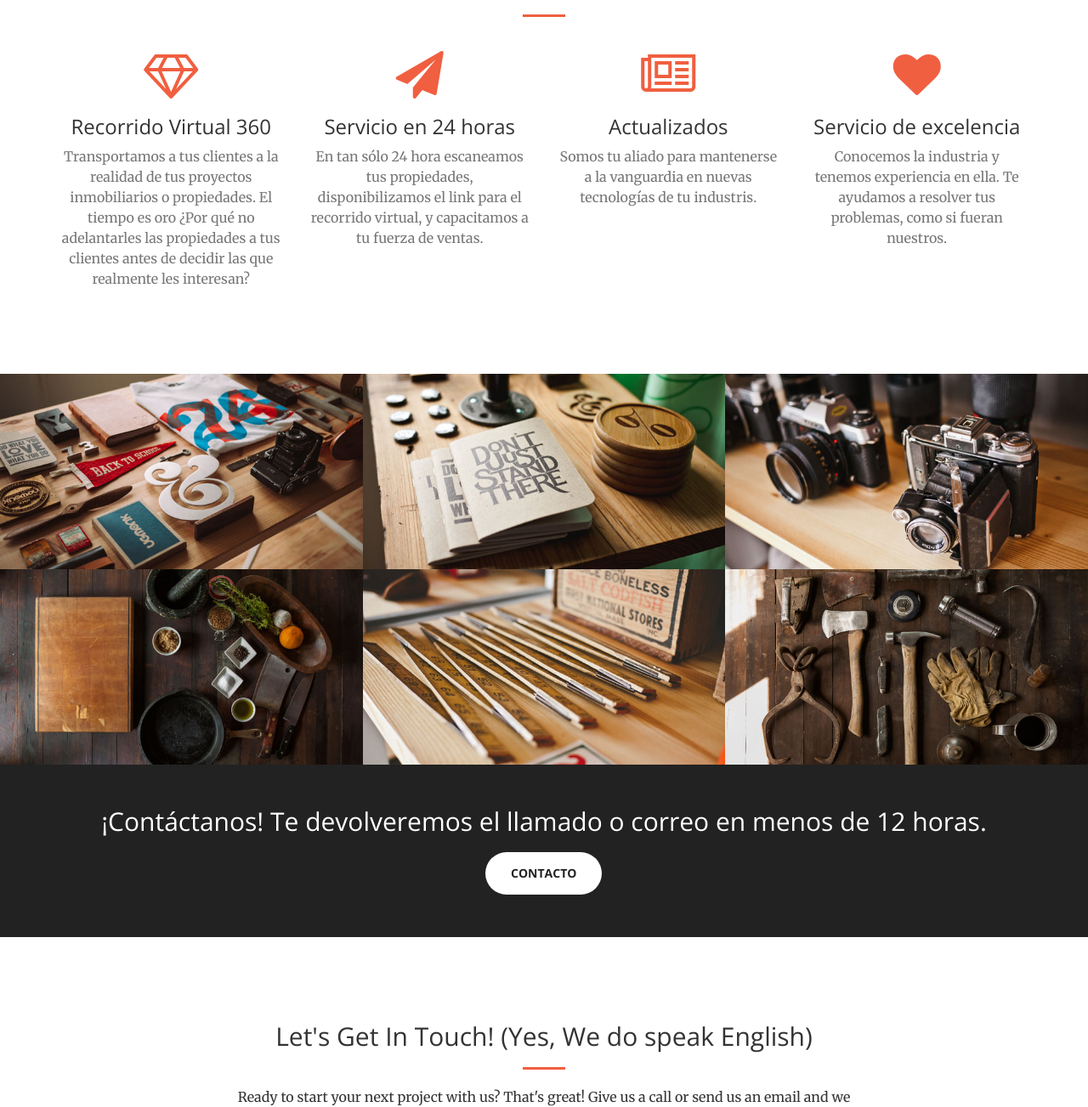
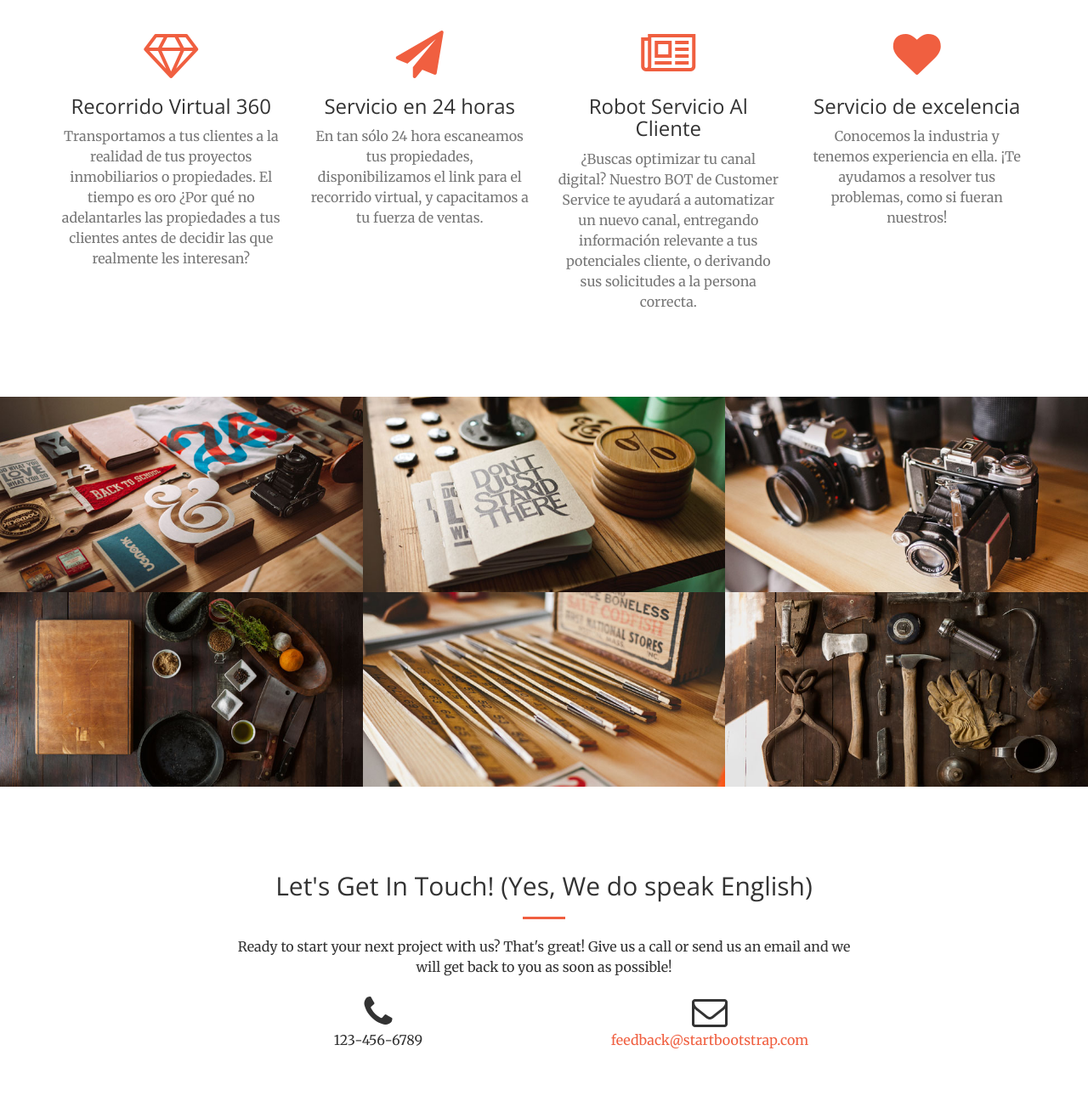
Before and after one commit to andresfigueroab/realtech, a website: page index.html in a window 1280 px wide. Shown: the part 1378-2681 px from the top of the page at 85% size. Drawn offline with nearby package versions, Linux system fonts and the light colour scheme.

Commit message:
borrar contacto - arreglar texto

```diff
--- a/index.html
+++ b/index.html
@@ -85,7 +85,7 @@
                 <div class="col-lg-8 col-lg-offset-2 text-center">
                     <h2 class="section-heading">¡Tenemos lo que necesitas!</h2>
                     <hr class="light">
-                    <p class="text-faded">Contáctate con nosotros para una evaluación gratuita de nuestros servicios. Vive la experiencia, para que puedas evaluar nuestros servicios. No te quedes fuera, y comienza a entregarle a tus potenciales clientes la experiencia que necesitas para acelerar sus decisiones de compra y mejorar tus ventas.</p>
+                    <p class="text-faded">Contáctate con nosotros para una evaluación gratuita de nuestros servicios. No te quedes fuera, y comienza a entregarle a tus potenciales clientes la experiencia que necesitas para acelerar sus decisiones de compra y mejorar tus ventas.</p>
                     <a href="#services" class="page-scroll btn btn-default btn-xl sr-button">¡Quiero que me visiten!</a>
                 </div>
             </div>
@@ -120,15 +120,15 @@
                 <div class="col-lg-3 col-md-6 text-center">
                     <div class="service-box">
                         <i class="fa fa-4x fa-newspaper-o text-primary sr-icons"></i>
-                        <h3>Actualizados</h3>
-                        <p class="text-muted">Somos tu aliado para mantenerse a la vanguardia en nuevas tecnologías de tu industris.</p>
+                        <h3>Robot Servicio Al Cliente</h3>
+                        <p class="text-muted">¿Buscas optimizar tu canal digital? Nuestro BOT de Customer Service te ayudará a automatizar un nuevo canal, entregando información relevante a tus potenciales cliente, o derivando sus solicitudes a la persona correcta.</p>
                     </div>
                 </div>
                 <div class="col-lg-3 col-md-6 text-center">
                     <div class="service-box">
                         <i class="fa fa-4x fa-heart text-primary sr-icons"></i>
                         <h3>Servicio de excelencia</h3>
-                        <p class="text-muted">Conocemos la industria y tenemos experiencia en ella. Te ayudamos a resolver tus problemas, como si fueran nuestros.</p>
+                        <p class="text-muted">Conocemos la industria y tenemos experiencia en ella. ¡Te ayudamos a resolver tus problemas, como si fueran nuestros!</p>
                     </div>
                 </div>
             </div>
@@ -232,15 +232,6 @@
         </div>
     </section>
 
-    <aside class="bg-dark">
-        <div class="container text-center">
-            <div class="call-to-action">
-                <h2>¡Contáctanos! Te devolveremos el llamado o correo en menos de 12 horas.</h2>
-                <a href="http://startbootstrap.com/template-overviews/creative/" class="btn btn-default btn-xl sr-button">Contacto</a>
-            </div>
-        </div>
-    </aside>
-
     <section id="contact">
         <div class="container">
             <div class="row">
```
